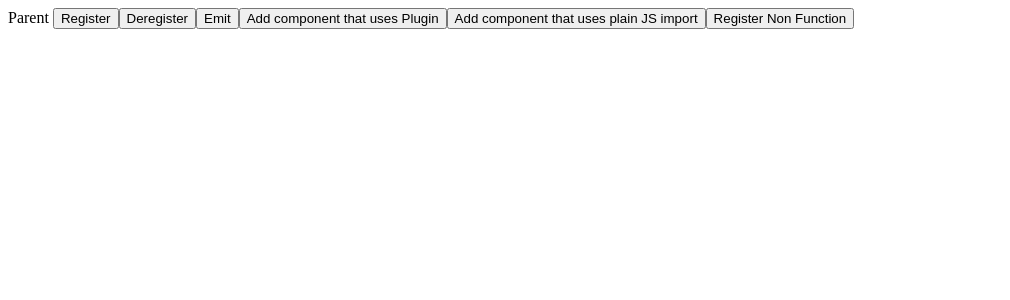
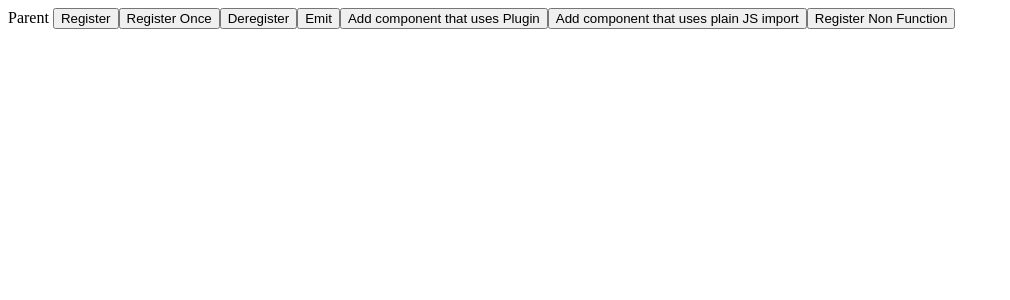
Before and after one commit to ploFirework/poc-event-bus, a Vue app: page / in a window 1280 px wide. Shown: the top 300 px of the page, without its empty margins (0-1010 px from the left). Built offline with nearby package versions, Linux system fonts and the light colour scheme.

Commit message:
.off deregisters both .on and .once

```diff
--- a/src/App.vue
+++ b/src/App.vue
@@ -2,6 +2,7 @@
   <div id="app">
     Parent
     <button @click="register">Register</button>
+    <button @click="registerOnce">Register Once</button>
     <button @click="deregister">Deregister</button>
     <button @click="emit">Emit</button>
     <button @click="addTestComp">Add component that uses Plugin</button>
@@ -36,6 +37,9 @@ export default {
     register() {
       this.$bus.$on('test', this.testHandler)
     },
+    registerOnce() {
+      this.$bus.$once('test', this.testHandler)
+    },
     registerNonFunction() {
       this.$bus.$on('test', true)
     },
--- a/src/EventBus.js
+++ b/src/EventBus.js
@@ -45,12 +45,15 @@ function $on(evt, cb) {
 }
 
 // Unsubscribe to events
+// This method covers both .on and .once
 function $off(evt, cb) {
-  if (!Array.isArray(events[evt])) {
-    return
+  if (Array.isArray(events[evt])) {
+    events[evt] = events[evt].filter((fn) => fn !== cb)
   }
 
-  events[evt] = events[evt].filter((fn) => fn !== cb)
+  if (Array.isArray(events_once[evt])) {
+    events_once[evt] = events_once[evt].filter((fn) => fn !== cb)
+  }
 }
 
 // Subscribe to events that should only run once
@@ -64,7 +67,7 @@ function $once(evt, cb) {
   events_once[evt].push(cb)
 }
 
-// Trigger callbacks on events
+// Trigger callbacks on events, if there are any
 function $emit(evt, ...args) {
   if (Array.isArray(events[evt])) {
     events[evt].forEach((fn) => fn(...args))
--- a/src/TestCompNotPlugin.vue
+++ b/src/TestCompNotPlugin.vue
@@ -2,6 +2,7 @@
     <div style="margin:20px; padding:20px; border:solid 1px red;">
         Using vanilla JS obj {{ title }}
         <button @click="register">Register</button>
+        <button @click="registerOnce">Register Once</button>
         <button @click="deregister">Deregister</button>
         <button @click="emit">Emit</button>
         <button @click="$emit('destroy')">Destroy Me</button>
@@ -25,6 +26,9 @@ export default {
         register() {
             EventBus.$on('test', this.testHandler)
         },
+        registerOnce() {
+            EventBus.$once('test', this.testHandler)
+        },
         deregister() {
             EventBus.$off('test', this.testHandler)
         },
```
